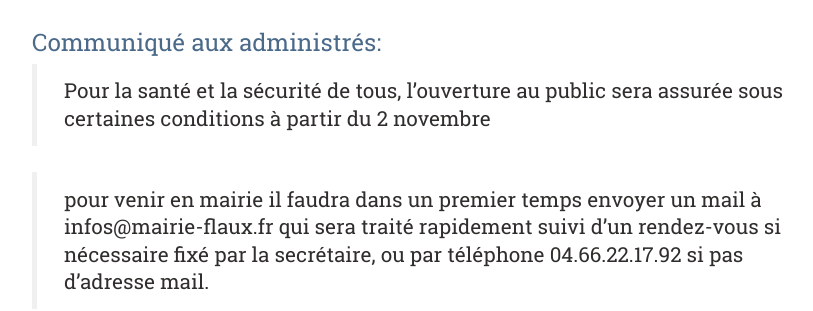
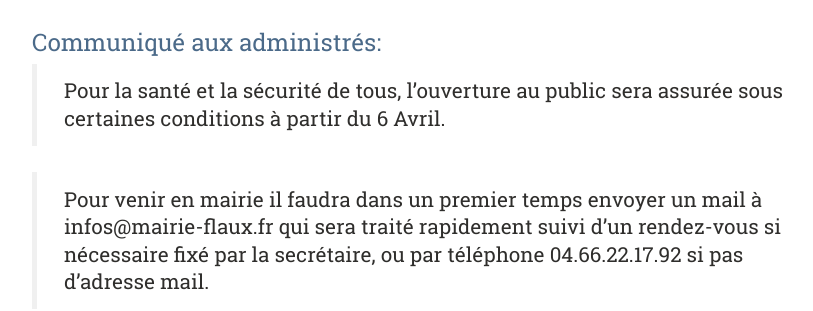
Before and after one commit to Flaux-Village/flaux-village.github.io, a Jekyll site: the page built from mairie.md, in a window 1280 px wide and 900 px high, scrolled down 797 px. Shown: the part 184-495 px from the top of the window, without its empty margins (58-871 px from the left). Built offline with Jekyll 4.4.1, drawn with Linux system fonts in a browser that asks for light colours; our own code applies the rules of GitHub Pages for plain Markdown files.

Commit message:
Update mairie.md

```diff
--- a/mairie.md
+++ b/mairie.md
@@ -36,9 +36,9 @@ Lien utile pour en savoir plus sur Flaux et [les démarches administratives](htt
 
 # Communiqué aux administrés:
 
-> Pour la santé et la sécurité de tous, l'ouverture au public sera assurée sous certaines conditions à partir du 2 novembre
+> Pour la santé et la sécurité de tous, l'ouverture au public sera assurée sous certaines conditions à partir du 6 Avril.
 
-> pour venir en mairie il faudra dans un premier temps envoyer un mail à infos@mairie-flaux.fr qui sera traité rapidement suivi d'un rendez-vous si nécessaire
+> Pour venir en mairie il faudra dans un premier temps envoyer un mail à infos@mairie-flaux.fr qui sera traité rapidement suivi d'un rendez-vous si nécessaire
 > fixé par la secrétaire, ou par téléphone 04.66.22.17.92 si pas d'adresse mail.
 
 > Le portail automatique sera fermé, il faudra sonner - donner votre nom et l'heure de votre rendez-vous et IMPERATIVEMENT avoir un masque. Vous serez reçu par la > secrétaire dans l'entrée de la Mairie, en respectant les gestes barrières mis à votre disposition (une table pour la distance et du gel hydroalcoolique).
```
